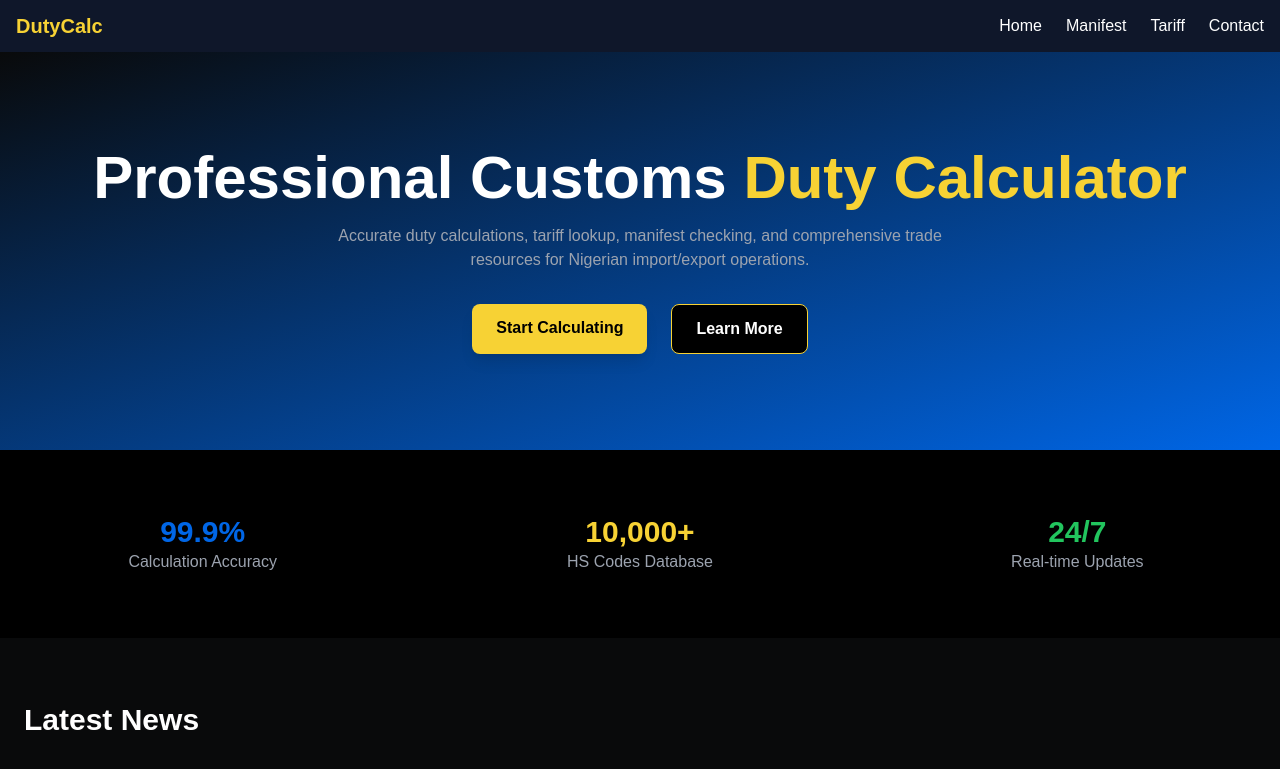
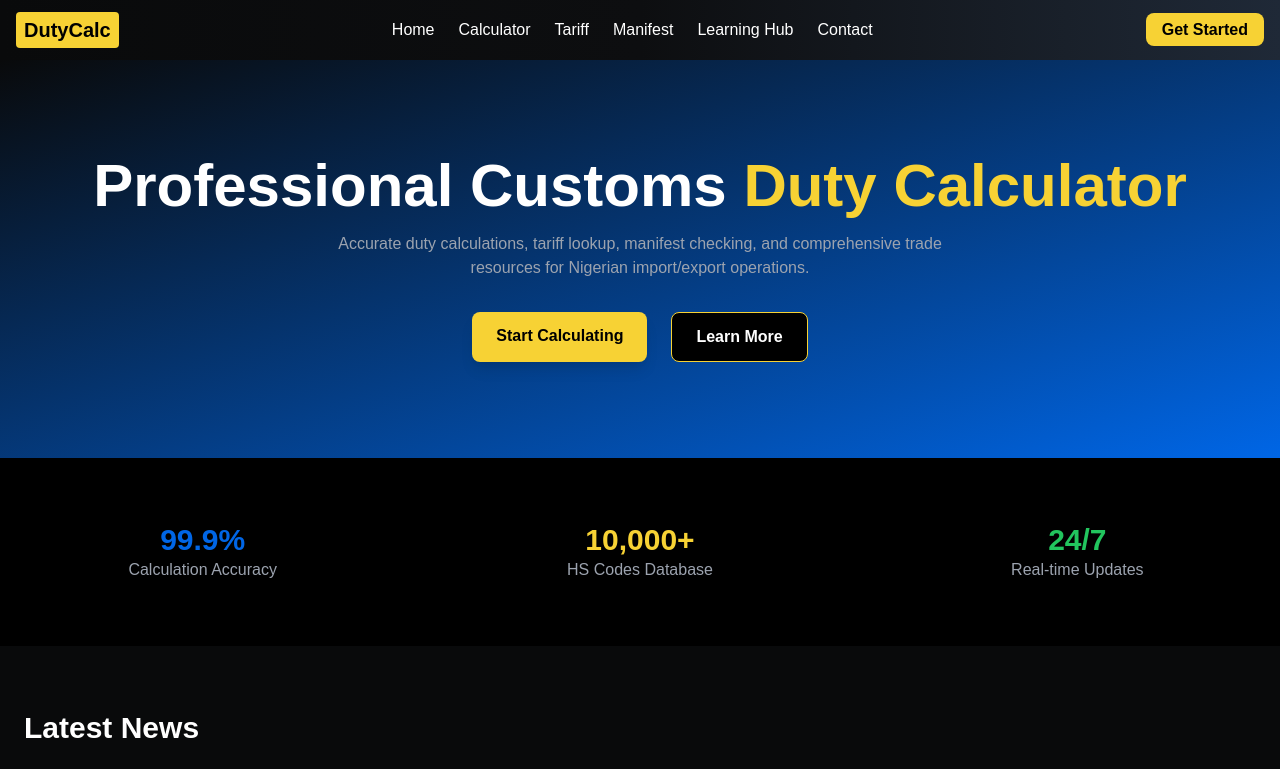
Before and after one commit to Ayblack07/dutycalc, a Next.js app: page / in a window 1280 px wide. Shown: the top 769 px of the page. Built offline with nearby package versions, Linux system fonts and the light colour scheme.

Commit message:
update navbar

```diff
--- a/src/components/navbar.tsx
+++ b/src/components/navbar.tsx
@@ -7,38 +7,77 @@ import { Menu, X } from "lucide-react";
 export default function Navbar() {
   const [open, setOpen] = useState(false);
 
+  const links = [
+    { href: "/", label: "Home" },
+    { href: "/calculator", label: "Calculator" },
+    { href: "/tariff", label: "Tariff" },
+    { href: "/manifest", label: "Manifest" },
+    { href: "/learning-hub", label: "Learning Hub" },
+    { href: "/contact", label: "Contact" },
+  ];
+
   return (
-    <nav className="bg-[#0f172a] text-white px-4 py-3 shadow-md">
-      <div className="max-w-7xl mx-auto flex justify-between items-center">
+    <nav className="bg-gradient-to-r from-[#090A0B] via-[#0D0E10] to-[#1F2937] text-white shadow-md">
+      <div className="max-w-7xl mx-auto flex justify-between items-center px-4 py-3">
         {/* Logo */}
-        <Link href="/" className="text-xl font-bold text-[#F7D234]">
+        <Link href="/" className="text-xl font-bold bg-[#F7D234] text-black px-2 py-1 rounded">
           DutyCalc
         </Link>
 
         {/* Desktop Menu */}
         <div className="hidden md:flex space-x-6">
-          <Link href="/" className="hover:text-[#F7D234]">Home</Link>
-          <Link href="/manifest" className="hover:text-[#F7D234]">Manifest</Link>
-          <Link href="/tariff" className="hover:text-[#F7D234]">Tariff</Link>
-          <Link href="/contact" className="hover:text-[#F7D234]">Contact</Link>
+          {links.map(({ href, label }) => (
+            <Link
+              key={href}
+              href={href}
+              className="hover:text-[#F7D234] transition"
+            >
+              {label}
+            </Link>
+          ))}
         </div>
 
-        {/* Mobile Hamburger */}
+        {/* CTA (desktop only) */}
+        <div className="hidden md:block">
+          <Link
+            href="/calculator"
+            className="bg-[#F7D234] hover:bg-[#e0c020] text-black px-4 py-2 rounded-lg font-semibold"
+          >
+            Get Started
+          </Link>
+        </div>
+
+        {/* Hamburger (mobile only) */}
         <button
-          className="md:hidden p-2"
           onClick={() => setOpen(!open)}
+          className="md:hidden p-2 focus:outline-none"
         >
-          {open ? <X size={24} /> : <Menu size={24} />}
+          {open ? <X size={26} /> : <Menu size={26} />}
         </button>
       </div>
 
       {/* Mobile Dropdown */}
       {open && (
-        <div className="md:hidden mt-2 space-y-2 bg-[#1e293b] p-4 rounded-lg">
-          <Link href="/" className="block hover:text-[#F7D234]">Home</Link>
-          <Link href="/manifest" className="block hover:text-[#F7D234]">Manifest</Link>
-          <Link href="/tariff" className="block hover:text-[#F7D234]">Tariff</Link>
-          <Link href="/contact" className="block hover:text-[#F7D234]">Contact</Link>
+        <div className="md:hidden bg-[#1F2937] px-4 py-4 space-y-3">
+          {links.map(({ href, label }) => (
+            <Link
+              key={href}
+              href={href}
+              className="block text-gray-300 hover:text-[#F7D234] transition"
+              onClick={() => setOpen(false)}
+            >
+              {label}
+            </Link>
+          ))}
+
+          {/* CTA button in dropdown */}
+          <Link
+            href="/calculator"
+            className="block bg-[#F7D234] hover:bg-[#e0c020] text-black px-4 py-2 rounded-lg font-semibold text-center"
+            onClick={() => setOpen(false)}
+          >
+            Get Started
+          </Link>
         </div>
       )}
     </nav>
```
